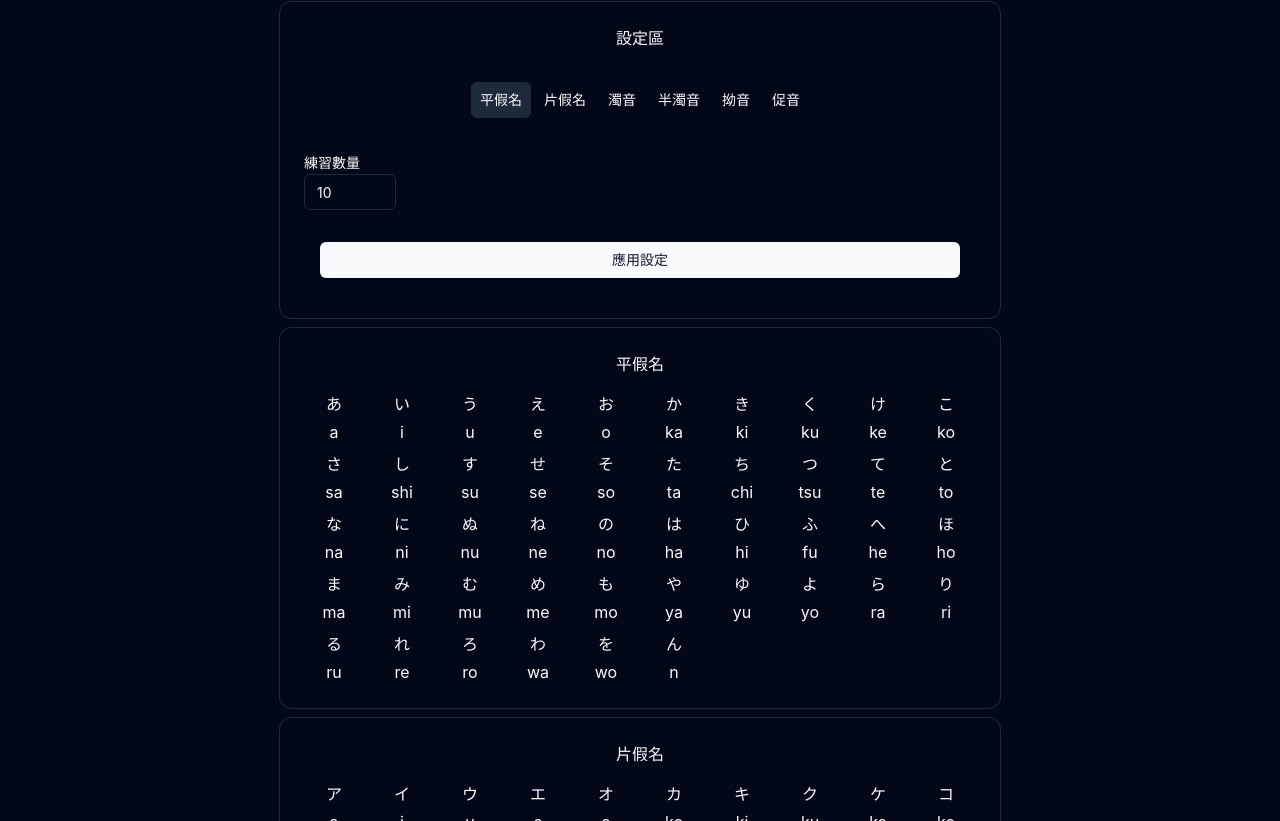
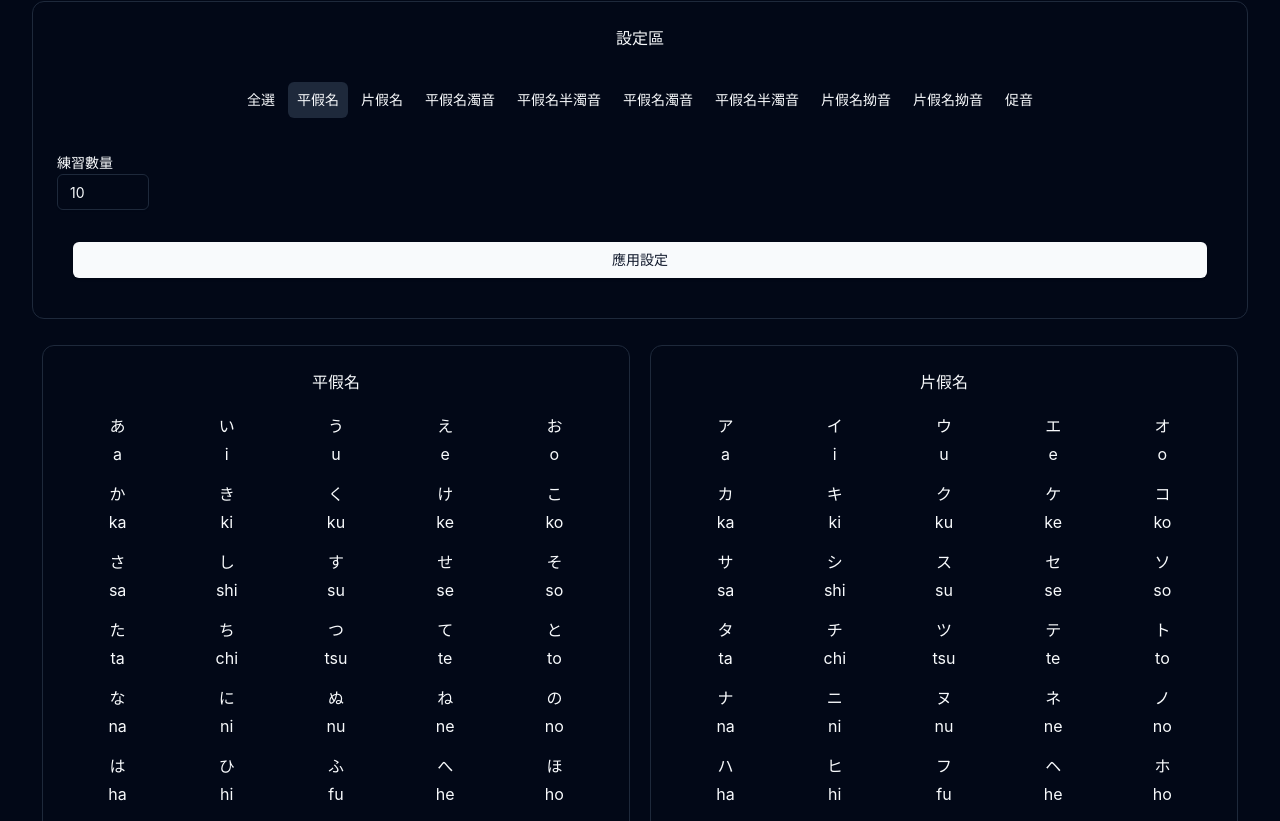
Before and after one commit to blueswen/gojuon-dojo, a React (Vite) app: page / in a window 1280 px wide. Shown: the part 219-1040 px from the top of the page. Built offline with nearby package versions, Linux system fonts and the light colour scheme.

Commit message:
beta version

```diff
--- a/src/App.tsx
+++ b/src/App.tsx
@@ -7,22 +7,31 @@ import Practice from "./Practice";
 import { ThemeProvider } from "@/components/theme-provider";
 import { ModeToggle } from "@/components/mode-toggle";
 import DictionaryTable from "./components/dictionary-table";
-import { dictionaryMap } from "@/data/dictionary";
+import { dictionaryMap, dictionaryList } from "@/data/dictionary";
 
 function App() {
   const [count, setCount] = useState(0);
 
   return (
-    <>
-      <ThemeProvider defaultTheme="dark" storageKey="vite-ui-theme">
-        <h1>五十音打字練習</h1>
-        <ModeToggle />
-        <Practice />
-      </ThemeProvider>
-      {Object.entries(dictionaryMap).map(([name, dictionary]) => (
-        <DictionaryTable key={name} dictionary={dictionary} />
-      ))}
-    </>
+    <ThemeProvider defaultTheme="dark" storageKey="vite-ui-theme">
+      <h1>五十音打字練習</h1>
+      <ModeToggle />
+      <Practice />
+      <div style={{ display: "flex", flexWrap: "wrap" }}>
+        {dictionaryList.map((dictionary, index) => (
+          <div
+            key={index}
+            style={{
+              flex: "1 1 50%",
+              boxSizing: "border-box",
+              padding: "10px",
+            }}
+          >
+            <DictionaryTable dictionary={dictionary} />
+          </div>
+        ))}
+      </div>
+    </ThemeProvider>
   );
 }
 
--- a/src/Practice.jsx
+++ b/src/Practice.jsx
@@ -110,7 +110,15 @@ export default function HiraganaPractice() {
 
   // 處理字典選擇變更
   const handleDictionaryChange = (values) => {
-    setSelectedDictionaries(values);
+    if (values.includes("selectAll")) {
+      if (selectedDictionaries.length === Object.keys(dictionaryMap).length) {
+        setSelectedDictionaries([]);
+      } else {
+        setSelectedDictionaries(Object.keys(dictionaryMap));
+      }
+    } else {
+      setSelectedDictionaries(values);
+    }
   };
 
   // 處理設定應用
@@ -184,6 +192,9 @@ export default function HiraganaPractice() {
           value={selectedDictionaries}
           onValueChange={handleDictionaryChange}
         >
+          <ToggleGroupItem key="selectAll" value="selectAll">
+            全選
+          </ToggleGroupItem>
           {Object.keys(dictionaryMap).map((key) => (
             <ToggleGroupItem key={key} value={key}>
               {dictionaryMap[key].name}
--- a/src/components/dictionary-table.tsx
+++ b/src/components/dictionary-table.tsx
@@ -1,4 +1,5 @@
 import React from "react";
+import { speakJapanese } from "@/utils/speakJapanese"; // Adjust the import path as needed
 
 interface DictionaryTableProps {
   name: string;
@@ -12,26 +13,53 @@ const DictionaryTable: React.FC<DictionaryTableProps> = ({ dictionary }) => {
       <div
         style={{
           display: "grid",
-          gridTemplateColumns: "repeat(10, 1fr)",
+          gridTemplateColumns: dictionary.key.endsWith("yoon")
+            ? "repeat(3, 1fr)"
+            : "repeat(5, 1fr)",
           gap: 8,
         }}
       >
-        {/* 顯示假名和對應輸入框 */}
-        {Object.entries(dictionary.dictionary).map(([char, romaji]) => (
-          <React.Fragment>
+        {Object.entries(dictionary.words).map(([char, romaji]) => {
+          let emptyBlocks = 0;
+          if (romaji === "yu" || romaji === "yo") {
+            emptyBlocks = 1;
+          } else if (romaji === "wo") {
+            emptyBlocks = 3;
+          }
+          return (
+            <React.Fragment key={char}>
+              {Array.from({ length: emptyBlocks }).map((_, index) => (
+                <React.Fragment key={`${char}-empty-${index}`}>
                   <div
                     style={{
                       display: "grid",
                       gridTemplateRows: "auto auto",
                       justifyItems: "center",
                       gap: 4,
+                      padding: 4,
                     }}
+                  >
+                    <div style={{ width: 60 }}></div>
+                    <div style={{ width: 60 }}></div>
+                  </div>
+                </React.Fragment>
+              ))}
+              <div
+                style={{
+                  display: "grid",
+                  gridTemplateRows: "auto auto",
+                  justifyItems: "center",
+                  gap: 4,
+                  padding: 4,
+                }}
+                onClick={() => speakJapanese(char, { rate: 0.5 })}
               >
                 <div style={{ width: 60 }}>{char}</div>
                 <div style={{ width: 60 }}>{romaji}</div>
               </div>
             </React.Fragment>
-        ))}
+          );
+        })}
       </div>
     </div>
   );
--- a/src/data/dictionary.js
+++ b/src/data/dictionary.js
@@ -95,7 +95,7 @@ const fullDictionary = {
     ヲ: "wo",
     ン: "n",
   },
-  dakuten: {
+  hiragana_dakuten: {
     が: "ga",
     ぎ: "gi",
     ぐ: "gu",
@@ -117,15 +117,43 @@ const fullDictionary = {
     べ: "be",
     ぼ: "bo",
   },
-  handakuon: {
-    // Handakuon
+  katakana_dakuten: {
+    ガ: "ga",
+    ギ: "gi",
+    グ: "gu",
+    ゲ: "ge",
+    ゴ: "go",
+    ザ: "za",
+    ジ: "ji",
+    ズ: "zu",
+    ゼ: "ze",
+    ゾ: "zo",
+    ダ: "da",
+    ヂ: "ji",
+    ヅ: "zu",
+    デ: "de",
+    ド: "do",
+    バ: "ba",
+    ビ: "bi",
+    ブ: "bu",
+    ベ: "be",
+    ボ: "bo",
+  },
+  hiragana_handakuon: {
     ぱ: "pa",
     ぴ: "pi",
     ぷ: "pu",
     ぺ: "pe",
     ぽ: "po",
   },
-  yoon: {
+  katakana_handakuon: {
+    パ: "pa",
+    ピ: "pi",
+    プ: "pu",
+    ペ: "pe",
+    ポ: "po",
+  },
+  hiragana_yoon: {
     きゃ: "kya",
     きゅ: "kyu",
     きょ: "kyo",
@@ -148,6 +176,57 @@ const fullDictionary = {
     りゅ: "ryu",
     りょ: "ryo",
   },
+  hiragana_dakuten_yoon: {
+    ぎゃ: "gya",
+    ぎゅ: "gyu",
+    ぎょ: "gyo",
+    じゃ: "ja",
+    じゅ: "ju",
+    じょ: "jo",
+    びゃ: "bya",
+    びゅ: "byu",
+    びょ: "byo",
+    ぴゃ: "pya",
+    ぴゅ: "pyu",
+    ぴょ: "pyo",
+  },
+  katakana_yoon: {
+    キャ: "kya",
+    キュ: "kyu",
+    キョ: "kyo",
+    シャ: "sha",
+    シュ: "shu",
+    ショ: "sho",
+    チャ: "cha",
+    チュ: "chu",
+    チョ: "cho",
+    ニャ: "nya",
+    ニュ: "nyu",
+    ニョ: "nyo",
+    ヒャ: "hya",
+    ヒュ: "hyu",
+    ヒョ: "hyo",
+    ミャ: "mya",
+    ミュ: "myu",
+    ミョ: "myo",
+    リャ: "rya",
+    リュ: "ryu",
+    リョ: "ryo",
+  },
+  katakana_dakuten_yoon: {
+    ギャ: "gya",
+    ギュ: "gyu",
+    ギョ: "gyo",
+    ジャ: "ja",
+    ジュ: "ju",
+    ジョ: "jo",
+    ビャ: "bya",
+    ビュ: "byu",
+    ビョ: "byo",
+    ピャ: "pya",
+    ピュ: "pyu",
+    ピョ: "pyo",
+  },
   sokuon: {
     // Sokuon
     っ: "tsu",
@@ -163,17 +242,29 @@ const dictionaryMap = {
     name: "片假名",
     dictionary: fullDictionary.katakana,
   },
-  dakuten: {
-    name: "濁音",
-    dictionary: fullDictionary.dakuten,
+  hiragana_dakuten: {
+    name: "平假名濁音",
+    dictionary: fullDictionary.hiragana_dakuten,
   },
-  handakuon: {
-    name: "半濁音",
-    dictionary: fullDictionary.handakuon,
+  hiragana_handakuon: {
+    name: "平假名半濁音",
+    dictionary: fullDictionary.hiragana_handakuon,
   },
-  yoon: {
-    name: "拗音",
-    dictionary: fullDictionary.yoon,
+  katakana_dakuten: {
+    name: "平假名濁音",
+    dictionary: fullDictionary.katakana_dakuten,
+  },
+  katakana_handakuon: {
+    name: "平假名半濁音",
+    dictionary: fullDictionary.katakana_handakuon,
+  },
+  hiragana_yoon: {
+    name: "片假名拗音",
+    dictionary: fullDictionary.hiragana_yoon,
+  },
+  katakana_yoon: {
+    name: "片假名拗音",
+    dictionary: fullDictionary.katakana_yoon,
   },
   sokuon: {
     name: "促音",
@@ -181,4 +272,50 @@ const dictionaryMap = {
   },
 };
 
-export { fullDictionary, dictionaryMap };
+const dictionaryList = [
+  { key: "hiragana", name: "平假名", words: fullDictionary.hiragana },
+  { key: "katakana", name: "片假名", words: fullDictionary.katakana },
+  {
+    key: "hiragana_dakuten",
+    name: "平假名濁音",
+    words: fullDictionary.hiragana_dakuten,
+  },
+  {
+    key: "katakana_dakuten",
+    name: "片假名濁音",
+    words: fullDictionary.katakana_dakuten,
+  },
+  {
+    key: "hiragana_handakuon",
+    name: "平假名半濁音",
+    words: fullDictionary.hiragana_handakuon,
+  },
+  {
+    key: "katakana_handakuon",
+    name: "片假名半濁音",
+    words: fullDictionary.katakana_handakuon,
+  },
+  {
+    key: "hiragana_yoon",
+    name: "平假名拗音",
+    words: fullDictionary.hiragana_yoon,
+  },
+  {
+    key: "katakana_yoon",
+    name: "片假名拗音",
+    words: fullDictionary.katakana_yoon,
+  },
+  {
+    key: "hiragana_dakuten_yoon",
+    name: "平假名濁音拗音",
+    words: fullDictionary.hiragana_dakuten_yoon,
+  },
+  {
+    key: "katakana_dakuten_yoon",
+    name: "片假名濁音拗音",
+    words: fullDictionary.katakana_dakuten_yoon,
+  },
+  { key: "sokuon", name: "促音", words: fullDictionary.sokuon },
+];
+
+export { fullDictionary, dictionaryMap, dictionaryList };
--- /dev/null
+++ b/src/utils/speakJapanese.ts
@@ -0,0 +1,15 @@
+export function speakJapanese(
+  text: string,
+  options: { volume?: number; rate?: number; pitch?: number } = {},
+) {
+  // 建立一個語音物件
+  const utterance = new SpeechSynthesisUtterance(text);
+  // 設定語言：日文通常用 ja-JP
+  utterance.lang = "ja-JP";
+  // 設定選項
+  utterance.volume = options.volume !== undefined ? options.volume : 1; // 音量 (0 到 1)
+  utterance.rate = options.rate !== undefined ? options.rate : 1; // 速度 (0.1 到 10)
+  utterance.pitch = options.pitch !== undefined ? options.pitch : 1; // 音高 (0 到 2)
+  // 呼叫瀏覽器的 TTS 播放
+  speechSynthesis.speak(utterance);
+}
```
Lines whose indentation alone changed are shown as unchanged.
